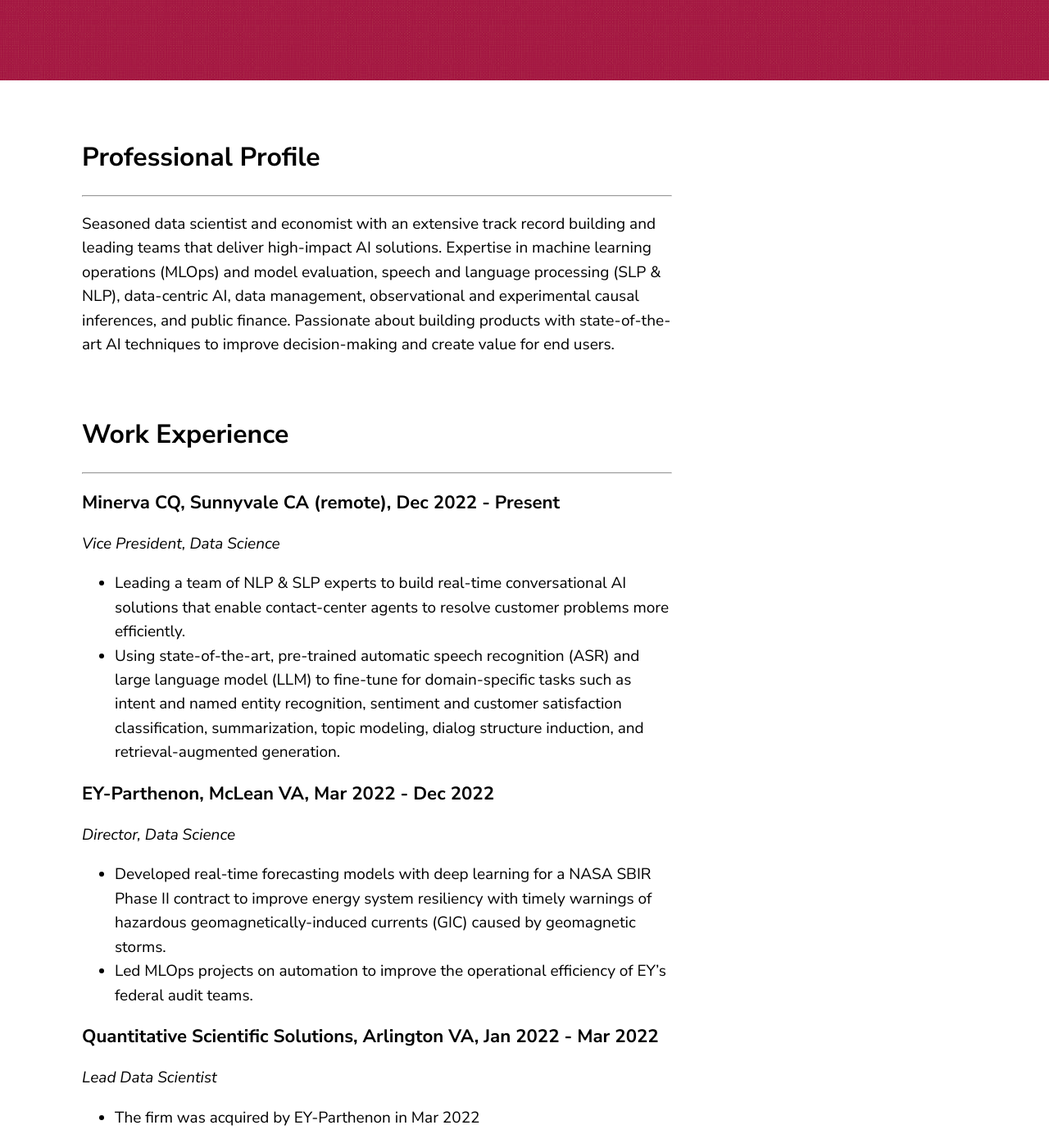
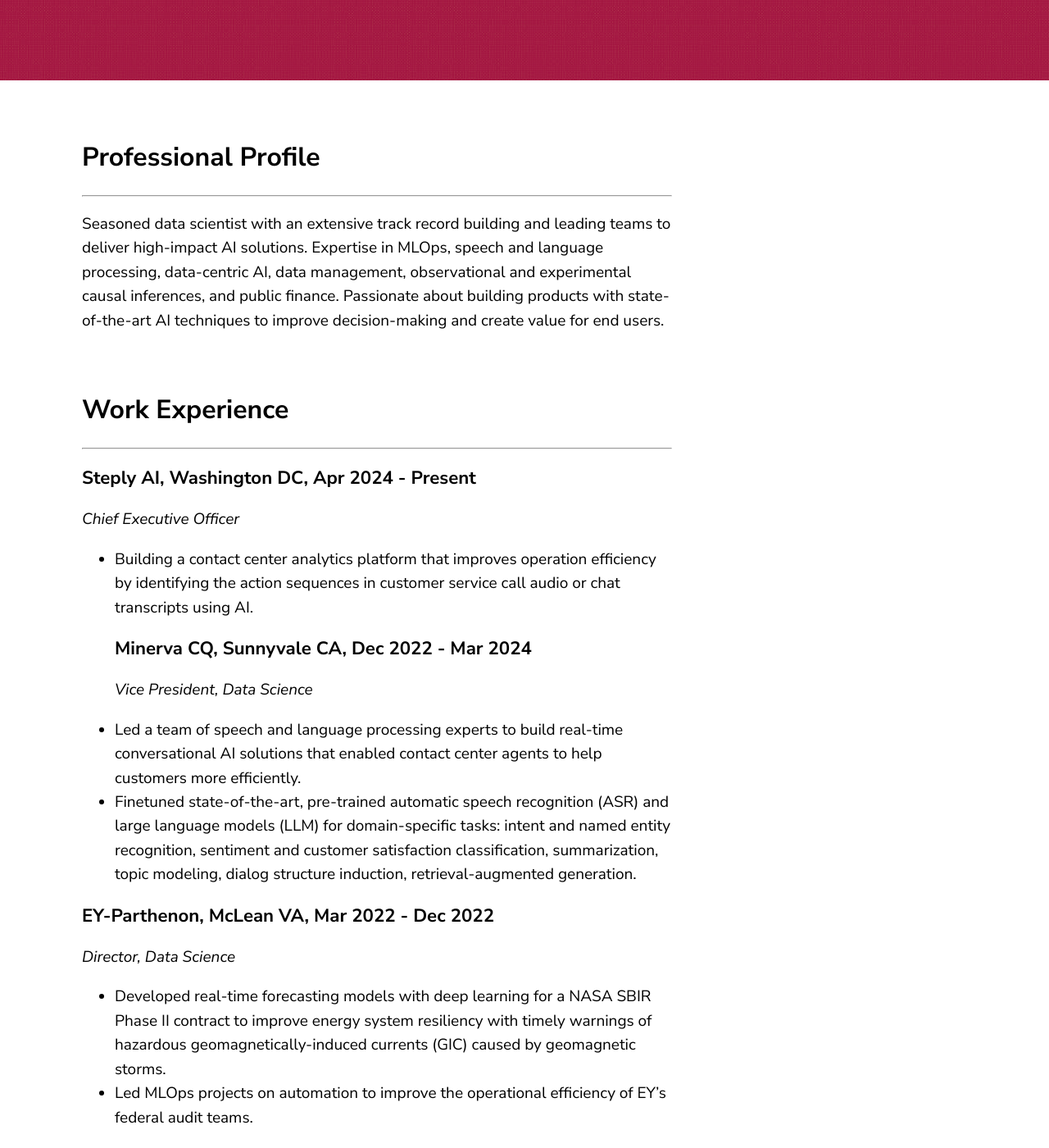
Before and after one commit to phoebetwong/phoebetwong.github.io, a Jekyll site: the page built from resume.md, in a window 1280 px wide and 1400 px high, scrolled down 327 px. Shown: the whole window at 82% size. Built offline with Jekyll 4.4.1, drawn with Linux system fonts in a browser that asks for light colours; a script that is not in the unit is left out; some of the changed text lies outside the part shown.

Commit message:
v1 all updated

```diff
--- a/about.html
+++ b/about.html
@@ -7,7 +7,7 @@
 	<h1>Welcome to my website!</h1>
 	<p>I'm currently CEO of <a href="https://steply.ai/" target="_blank">Steply AI</a>, a contact center analytics platform that improves operation efficiency by identifying the action sequences in customer service call audio or chat transcripts using AI.
 		<br><br>
-		I was recently VP, Data Science at <a href="https://www.minervacq.com/" target="_blank">Minerva CQ</a>. I led a team of speech and language processing experts to build real-time conversational AI solutions that enable contact-center agents to help customers more efficiently.
+		I was recently VP, Data Science at <a href="https://www.minervacq.com/" target="_blank">Minerva CQ</a>. I led a team of speech and language processing experts to build real-time conversational AI solutions that enabled contact center agents to help customers more efficiently.
 		<br><br>
 		Before that, I was Director, Data Science at <a href="https://www.ey.com/en_gl/strategy/about-ey-parthenon" target="_blank">EY-Parthenon</a>, where I completed a NASA SBIR Phase II contract to develop real-time geomagnetically induced currents forecasting capabilities with Deep Learning techniques, which aimed to mitigate risks that extreme geomagnetic storms posed to electric power systems. In Oct 2022, I gave a talk on this project at the <a href="https://www.aielectricpower.com/" target="_blank">EPRI AI & Electric Power Summit</a> (my presentation is posted <a href="https://www.linkedin.com/feed/update/urn:li:activity:6985728300673368065/" target="_blank">here</a>).
 		<br><br>
--- a/resume.md
+++ b/resume.md
@@ -5,15 +5,19 @@
 <br>
 ## Professional Profile
 ---
-Seasoned data scientist and economist with an extensive track record building and leading teams that deliver high-impact AI solutions. Expertise in machine learning operations (MLOps) and model evaluation, speech and language processing (SLP & NLP), data-centric AI, data management, observational and experimental causal inferences, and public finance. Passionate about building products with state-of-the-art AI techniques to improve decision-making and create value for end users.
+Seasoned data scientist with an extensive track record building and leading teams to deliver high-impact AI solutions. Expertise in MLOps, speech and language processing, data-centric AI, data management, observational and experimental causal inferences, and public finance. Passionate about building products with state-of-the-art AI techniques to improve decision-making and create value for end users.
 
 <br>
 ## Work Experience
 ---
-### Minerva CQ, Sunnyvale CA (remote), Dec 2022 - Present
+### Steply AI, Washington DC, Apr 2024 - Present
+*Chief Executive Officer*<br>
+- Building a contact center analytics platform that improves operation efficiency by identifying the action sequences in customer service call audio or chat transcripts using AI.
+<br>
+### Minerva CQ, Sunnyvale CA, Dec 2022 - Mar 2024
 *Vice President, Data Science*<br>
-- Leading a team of NLP & SLP experts to build real-time conversational AI solutions that enable contact-center agents to resolve customer problems more efficiently.
-- Using state-of-the-art, pre-trained automatic speech recognition (ASR) and large language model (LLM) to fine-tune for domain-specific tasks such as intent and named entity recognition, sentiment and customer satisfaction classification, summarization, topic modeling, dialog structure induction, and retrieval-augmented generation.
+- Led a team of speech and language processing experts to build real-time conversational AI solutions that enabled contact center agents to help customers more efficiently.
+- Finetuned state-of-the-art, pre-trained automatic speech recognition (ASR) and large language models (LLM) for domain-specific tasks: intent and named entity recognition, sentiment and customer satisfaction classification, summarization, topic modeling, dialog structure induction, retrieval-augmented generation.
 <br>
 
 ### EY-Parthenon, McLean VA, Mar 2022 - Dec 2022
@@ -83,8 +87,10 @@
 -	Assisted in building a SQL database for data from the Poverty Reduction Strategy Papers, which included a broad range of demographic and social indicators on 58 developing countries.
 
 <br>
-## Education
+## Education & Certification
 ---
+### AWS Certified Solutions Architect — Associate, Jan 2024
+
 ### Professional Certificate in Artificial Intelligence, Oct 2021
 Stanford University, Stanford, CA
 <br>
```
Also changed, not shown: other parts of resume.md (+0 -1 lines), index.html (+7 -7 lines).
